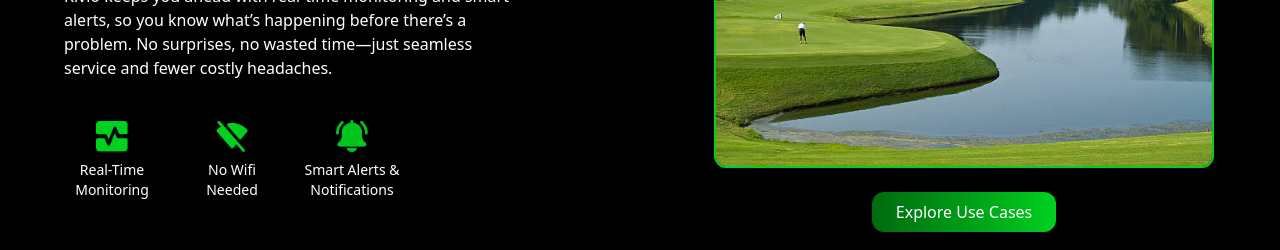
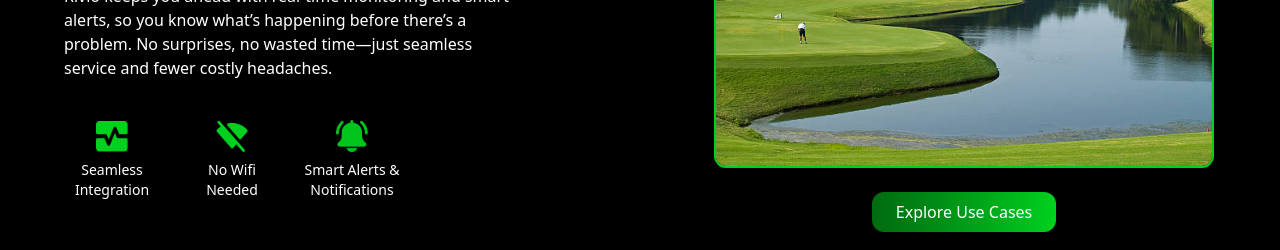
Before and after one commit to MuhammadAkil/rivio-io, a Next.js app: page /usecases in a window 1280 px wide. Shown: the part 1620-1870 px from the top of the page. Built offline with nearby package versions, Linux system fonts and the light colour scheme.

Commit message:
tooltip done

```diff
--- a/src/components/ExploreUsecase.tsx
+++ b/src/components/ExploreUsecase.tsx
@@ -1,11 +1,24 @@
 "use client";
 import React, { useState } from "react";
 import Image from "next/image";
+import { Tooltip } from "react-tooltip";
 
 const sharedFeatures = [
-  { src: "/image/monitor_heart (1).png", label: "Real-Time Monitoring" },
-  { src: "/image/signal_wifi_off.png", label: "No Wifi Needed" },
-  { src: "/image/objects.png", label: "Smart Alerts & Notifications" },
+  {
+    src: "/image/monitor_heart (1).png",
+    label: "Seamless Integration",
+    tooltip: "Rivio connects directly with your service providers through automated notifications, making service management effortless."
+  },
+  {
+    src: "/image/signal_wifi_off.png",
+    label: "No Wifi Needed",
+    tooltip: "Rivio sensors use cellular connectivity, so they work even if your home Wi-Fi goes offline."
+  },
+  {
+    src: "/image/objects.png",
+    label: "Smart Alerts & Notifications",
+    tooltip: "Get instant alerts when something needs attention, preventing costly repairs and ensuring proactive maintenance."
+  },
 ];
 
 const useCaseData = {
@@ -131,11 +144,33 @@ export default function Explore() {
 
           <div className="grid grid-cols-2 sm:grid-cols-3 gap-6 mt-10">
             {sharedFeatures.map((feature, index) => (
-              <FeatureItem
-                key={index}
-                src={feature.src}
-                label={feature.label}
-              />
+              <React.Fragment key={index}>
+                <div
+                  data-tooltip-id={`feature-tooltip-${index}`}
+                  data-tooltip-content={feature.tooltip}
+                  className="flex flex-col items-center w-24 relative"
+                >
+                  <Image src={feature.src} alt={feature.label} width={32} height={32} className="w-8 h-8" />
+                  <span className="mt-2 text-sm text-white text-center">{feature.label}</span>
+                </div>
+                <Tooltip
+                  id={`feature-tooltip-${index}`}
+                  place="bottom"
+                  offset={10}
+                  style={{
+                    backgroundColor: "#000",
+                    color: "#fff",
+                    padding: "6px 10px",
+                    borderRadius: "4px",
+                    zIndex: 50,
+                    maxWidth: "200px", // Set a maximum width to force wrapping
+                    whiteSpace: "normal", // Allow text to wrap
+                    lineHeight: "1.4", // Improve readability
+                    textAlign: "center", // Center the text
+                  }}
+                  className="tooltip-bottom"
+                />
+              </React.Fragment>
             ))}
           </div>
         </div>
@@ -153,7 +188,7 @@ export default function Explore() {
           </button>
         </div>
       </div>
-        <Image
+      <Image
         src="/image/Ellipse 1441.png"
         alt="feature"
         width={1000}
@@ -199,16 +234,6 @@ const GridItem: React.FC<GridItemProps> = ({
   </div>
 );
 
-const FeatureItem: React.FC<{ src: string; label: string }> = ({
-  src,
-  label,
-}) => (
-  <div className="flex flex-col items-center w-24">
-    <Image src={src} alt={label} width={32} height={32} className="w-8 h-8" />
-    <span className="mt-2 text-sm text-white text-center">{label}</span>
-  </div>
-);
-
 const useCases1 = [
   { src: "/image/plumbing.png", label: "Septic & Water Monitoring" },
   { src: "/image/local_shipping.png", label: "Salt Delivery" },
```
